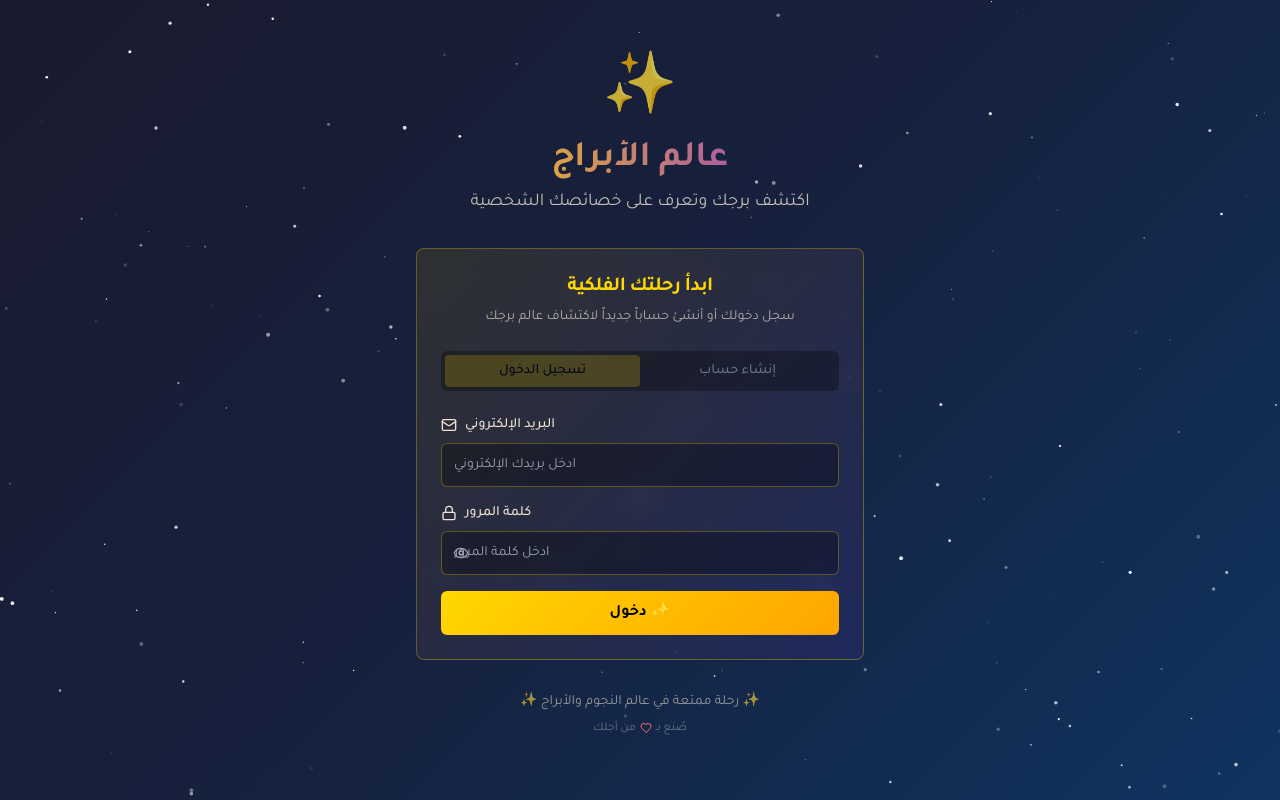
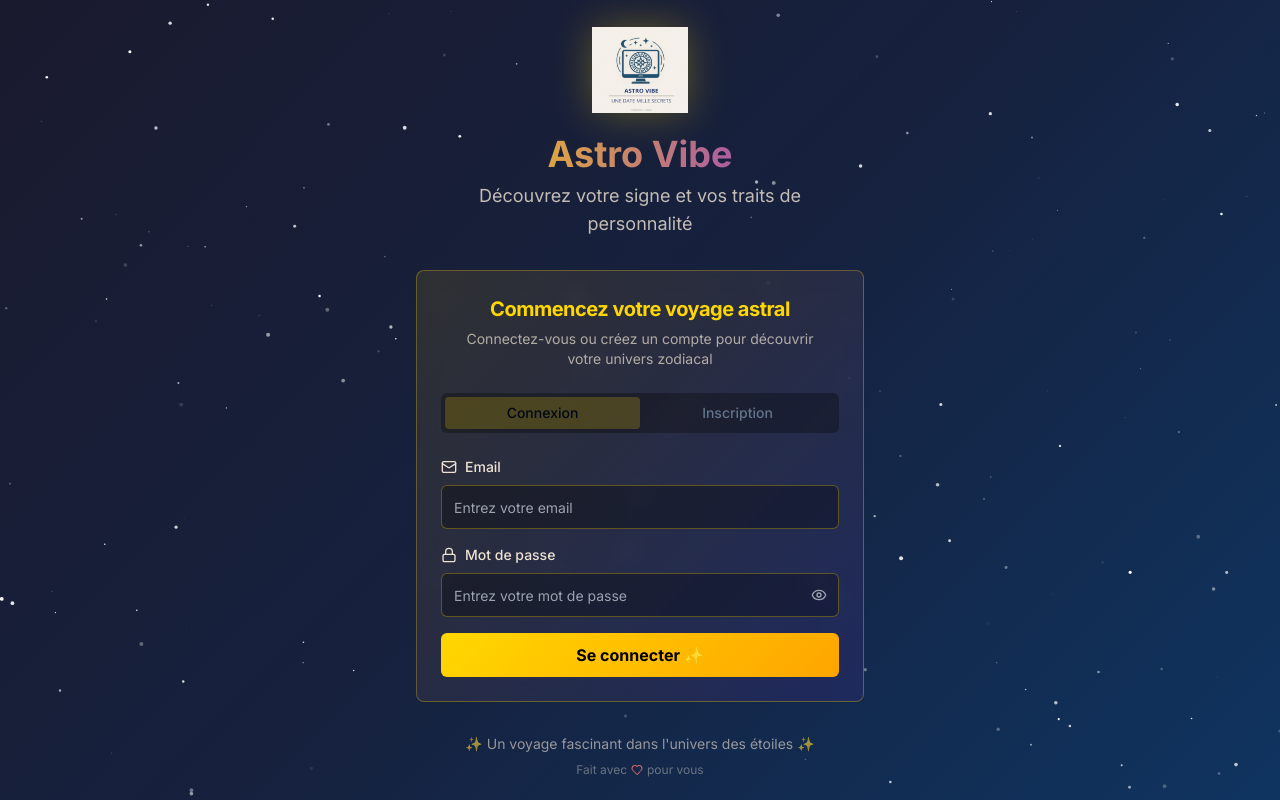
Before and after one commit to Vortexxxm/Astro-Vibe-Project, a React (Vite) app: page / in a window 1280 px wide. Built offline with nearby package versions, Linux system fonts and the light colour scheme.

Commit message:
Refactor: Update logo, language, and design
- Replaced "Lovalbel" logo with "Astro Vibe".
- Changed the language from Arabic to French.
- Improved the overall design and consistency.

```diff
--- a/index.html
+++ b/index.html
@@ -1,18 +1,18 @@
 
 <!DOCTYPE html>
-<html lang="ar" dir="rtl">
+<html lang="fr" dir="ltr">
   <head>
     <meta charset="UTF-8" />
     <meta name="viewport" content="width=device-width, initial-scale=1.0" />
-    <title>عالم الأبراج - اكتشف برجك وخصائصك</title>
-    <meta name="description" content="اكتشف برجك الفلكي وتعرف على خصائصك وصفاتك الشخصية" />
-    <meta name="author" content="عالم الأبراج" />
+    <title>Astro Vibe - Découvrez votre signe et vos caractéristiques</title>
+    <meta name="description" content="Découvrez votre signe astrologique et apprenez vos traits de personnalité" />
+    <meta name="author" content="Astro Vibe" />
 
-    <meta property="og:title" content="عالم الأبراج - اكتشف برجك وخصائصك" />
-    <meta property="og:description" content="اكتشف برجك الفلكي وتعرف على خصائصك وصفاتك الشخصية" />
+    <meta property="og:title" content="Astro Vibe - Découvrez votre signe et vos caractéristiques" />
+    <meta property="og:description" content="Découvrez votre signe astrologique et apprenez vos traits de personnalité" />
     <meta property="og:type" content="website" />
 
-    <link rel="stylesheet" href="https://fonts.googleapis.com/css2?family=Tajawal:wght@300;400;500;700;900&display=swap">
+    <link rel="stylesheet" href="https://fonts.googleapis.com/css2?family=Inter:wght@300;400;500;700;900&display=swap">
   </head>
 
   <body>
--- a/src/index.css
+++ b/src/index.css
@@ -73,8 +73,8 @@
   }
 
   body {
-    @apply bg-background text-foreground font-tajawal;
-    direction: rtl;
+    @apply bg-background text-foreground font-inter;
+    direction: ltr;
   }
 }
 
@@ -112,3 +112,13 @@
   transform: translateY(-5px);
   box-shadow: 0 20px 40px rgba(255, 215, 0, 0.2);
 }
+
+.logo-glow {
+  filter: drop-shadow(0 0 20px rgba(255, 215, 0, 0.3));
+  transition: all 0.3s ease;
+}
+
+.logo-glow:hover {
+  filter: drop-shadow(0 0 30px rgba(255, 215, 0, 0.5));
+  transform: scale(1.05);
+}
--- a/src/pages/Index.tsx
+++ b/src/pages/Index.tsx
@@ -40,8 +40,8 @@ const Index = () => {
 
     if (!formData.email || !formData.password) {
       toast({
-        title: 'خطأ',
-        description: 'يرجى ملء جميع الحقول المطلوبة',
+        title: 'Erreur',
+        description: 'Veuillez remplir tous les champs requis',
         variant: 'destructive',
       });
       return;
@@ -50,13 +50,13 @@ const Index = () => {
     try {
       await login(formData.email, formData.password);
       toast({
-        title: 'مرحباً بك!',
-        description: 'تم تسجيل الدخول بنجاح',
+        title: 'Bienvenue !',
+        description: 'Connexion réussie',
       });
     } catch (error) {
       toast({
-        title: 'خطأ',
-        description: 'البيانات غير صحيحة',
+        title: 'Erreur',
+        description: 'Données incorrectes',
         variant: 'destructive',
       });
     }
@@ -67,8 +67,8 @@ const Index = () => {
 
     if (!formData.name || !formData.email || !formData.password || !formData.birthDate) {
       toast({
-        title: 'خطأ',
-        description: 'يرجى ملء جميع الحقول المطلوبة',
+        title: 'Erreur',
+        description: 'Veuillez remplir tous les champs requis',
         variant: 'destructive',
       });
       return;
@@ -76,8 +76,8 @@ const Index = () => {
 
     if (formData.password.length < 6) {
       toast({
-        title: 'خطأ',
-        description: 'كلمة المرور يجب أن تكون 6 أحرف على الأقل',
+        title: 'Erreur',
+        description: 'Le mot de passe doit contenir au moins 6 caractères',
         variant: 'destructive',
       });
       return;
@@ -95,13 +95,13 @@ const Index = () => {
       });
 
       toast({
-        title: 'مرحباً بك في عالم الأبراج!',
-        description: `تم إنشاء حسابك بنجاح. برجك هو ${zodiacSign}`,
+        title: 'Bienvenue dans Astro Vibe !',
+        description: `Votre compte a été créé avec succès. Votre signe est ${zodiacSign}`,
       });
     } catch (error) {
       toast({
-        title: 'خطأ',
-        description: 'حدث خطأ أثناء إنشاء الحساب',
+        title: 'Erreur',
+        description: "Une erreur s'est produite lors de la création du compte",
         variant: 'destructive',
       });
     }
@@ -115,23 +115,27 @@ const Index = () => {
         <div className="w-full max-w-sm sm:max-w-md">
           {/* Header */}
           <div className="text-center mb-6 sm:mb-8">
-            <div className="mb-3 sm:mb-4">
-              <div className="text-4xl sm:text-6xl animate-glow">✨</div>
+            <div className="mb-3 sm:mb-4 flex justify-center">
+              <img
+                src="/lovable-uploads/b124b8ce-2312-4c1f-8af2-a5fc0b03508e.png"
+                alt="Astro Vibe Logo"
+                className="w-20 h-20 sm:w-24 sm:h-24 logo-glow object-contain"
+              />
             </div>
             <h1 className="text-2xl sm:text-4xl font-bold bg-gradient-to-r from-zodiac-gold to-zodiac-purple bg-clip-text text-transparent mb-2">
-              عالم الأبراج
+              Astro Vibe
             </h1>
             <p className="text-zodiac-star/80 text-sm sm:text-lg px-2">
-              اكتشف برجك وتعرف على خصائصك الشخصية
+              Découvrez votre signe et vos traits de personnalité
             </p>
           </div>
 
           {/* Auth Form */}
           <Card className="zodiac-card border-2 border-zodiac-gold/30 bg-black/20 backdrop-blur-sm">
             <CardHeader className="pb-4 sm:pb-6">
-              <CardTitle className="text-zodiac-gold text-center text-lg sm:text-xl">ابدأ رحلتك الفلكية</CardTitle>
+              <CardTitle className="text-zodiac-gold text-center text-lg sm:text-xl">Commencez votre voyage astral</CardTitle>
               <CardDescription className="text-zodiac-star/70 text-center text-xs sm:text-sm px-2">
-                سجل دخولك أو أنشئ حساباً جديداً لاكتشاف عالم برجك
+                Connectez-vous ou créez un compte pour découvrir votre univers zodiacal
               </CardDescription>
             </CardHeader>
             <CardContent className="pt-0">
@@ -141,13 +145,13 @@ const Index = () => {
                     value="login"
                     className="data-[state=active]:bg-zodiac-gold/20 text-xs sm:text-sm"
                   >
-                    تسجيل الدخول
+                    Connexion
                   </TabsTrigger>
                   <TabsTrigger
                     value="register"
                     className="data-[state=active]:bg-zodiac-gold/20 text-xs sm:text-sm"
                   >
-                    إنشاء حساب
+                    Inscription
                   </TabsTrigger>
                 </TabsList>
 
@@ -156,7 +160,7 @@ const Index = () => {
                     <div className="space-y-2">
                       <Label htmlFor="login-email" className="text-zodiac-star text-xs sm:text-sm flex items-center gap-2">
                         <Mail className="w-3 h-3 sm:w-4 sm:h-4" />
-                        البريد الإلكتروني
+                        Email
                       </Label>
                       <Input
                         id="login-email"
@@ -164,14 +168,14 @@ const Index = () => {
                         value={formData.email}
                         onChange={(e) => handleInputChange('email', e.target.value)}
                         className="bg-black/30 border-zodiac-gold/30 text-white placeholder:text-gray-400 h-10 sm:h-11 text-sm"
-                        placeholder="ادخل بريدك الإلكتروني"
+                        placeholder="Entrez votre email"
                         required
                       />
                     </div>
                     <div className="space-y-2">
                       <Label htmlFor="login-password" className="text-zodiac-star text-xs sm:text-sm flex items-center gap-2">
                         <Lock className="w-3 h-3 sm:w-4 sm:h-4" />
-                        كلمة المرور
+                        Mot de passe
                       </Label>
                       <div className="relative">
                         <Input
@@ -180,13 +184,13 @@ const Index = () => {
                           value={formData.password}
                           onChange={(e) => handleInputChange('password', e.target.value)}
                           className="bg-black/30 border-zodiac-gold/30 text-white placeholder:text-gray-400 h-10 sm:h-11 text-sm pr-10"
-                          placeholder="ادخل كلمة المرور"
+                          placeholder="Entrez votre mot de passe"
                           required
                         />
                         <button
                           type="button"
                           onClick={() => setShowPassword(!showPassword)}
-                          className="absolute left-3 top-1/2 transform -translate-y-1/2 text-gray-400 hover:text-white"
+                          className="absolute right-3 top-1/2 transform -translate-y-1/2 text-gray-400 hover:text-white"
                         >
                           {showPassword ? <EyeOff className="w-4 h-4" /> : <Eye className="w-4 h-4" />}
                         </button>
@@ -197,7 +201,7 @@ const Index = () => {
                       className="w-full bg-zodiac-gold hover:bg-zodiac-gold/80 text-black font-bold h-10 sm:h-11 text-sm sm:text-base"
                       disabled={isLoading}
                     >
-                      {isLoading ? 'جاري تسجيل الدخول...' : 'دخول ✨'}
+                      {isLoading ? 'Connexion...' : 'Se connecter ✨'}
                     </Button>
                   </form>
                 </TabsContent>
@@ -207,21 +211,21 @@ const Index = () => {
                     <div className="space-y-2">
                       <Label htmlFor="name" className="text-zodiac-star text-xs sm:text-sm flex items-center gap-2">
                         <User className="w-3 h-3 sm:w-4 sm:h-4" />
-                        الاسم الكامل
+                        Nom complet
                       </Label>
                       <Input
                         id="name"
                         value={formData.name}
                         onChange={(e) => handleInputChange('name', e.target.value)}
                         className="bg-black/30 border-zodiac-gold/30 text-white placeholder:text-gray-400 h-10 sm:h-11 text-sm"
-                        placeholder="ادخل اسمك الكامل"
+                        placeholder="Entrez votre nom complet"
                         required
                       />
                     </div>
                     <div className="space-y-2">
                       <Label htmlFor="email" className="text-zodiac-star text-xs sm:text-sm flex items-center gap-2">
                         <Mail className="w-3 h-3 sm:w-4 sm:h-4" />
-                        البريد الإلكتروني
+                        Email
                       </Label>
                       <Input
                         id="email"
@@ -229,14 +233,14 @@ const Index = () => {
                         value={formData.email}
                         onChange={(e) => handleInputChange('email', e.target.value)}
                         className="bg-black/30 border-zodiac-gold/30 text-white placeholder:text-gray-400 h-10 sm:h-11 text-sm"
-                        placeholder="ادخل بريدك الإلكتروني"
+                        placeholder="Entrez votre email"
                         required
                       />
                     </div>
                     <div className="space-y-2">
                       <Label htmlFor="password" className="text-zodiac-star text-xs sm:text-sm flex items-center gap-2">
                         <Lock className="w-3 h-3 sm:w-4 sm:h-4" />
-                        كلمة المرور
+                        Mot de passe
                       </Label>
                       <div className="relative">
                         <Input
@@ -245,14 +249,14 @@ const Index = () => {
                           value={formData.password}
                           onChange={(e) => handleInputChange('password', e.target.value)}
                           className="bg-black/30 border-zodiac-gold/30 text-white placeholder:text-gray-400 h-10 sm:h-11 text-sm pr-10"
-                          placeholder="6 أحرف على الأقل"
+                          placeholder="6 caractères minimum"
                           required
                           minLength={6}
                         />
                         <button
                           type="button"
                           onClick={() => setShowPassword(!showPassword)}
-                          className="absolute left-3 top-1/2 transform -translate-y-1/2 text-gray-400 hover:text-white"
+                          className="absolute right-3 top-1/2 transform -translate-y-1/2 text-gray-400 hover:text-white"
                         >
                           {showPassword ? <EyeOff className="w-4 h-4" /> : <Eye className="w-4 h-4" />}
                         </button>
@@ -261,7 +265,7 @@ const Index = () => {
                     <div className="space-y-2">
                       <Label htmlFor="birthDate" className="text-zodiac-star text-xs sm:text-sm flex items-center gap-2">
                         <Calendar className="w-3 h-3 sm:w-4 sm:h-4" />
-                        تاريخ الميلاد
+                        Date de naissance
                       </Label>
                       <Input
                         id="birthDate"
@@ -276,15 +280,15 @@ const Index = () => {
                     <div className="space-y-2">
                       <Label htmlFor="gender" className="text-zodiac-star text-xs sm:text-sm flex items-center gap-2">
                         <Heart className="w-3 h-3 sm:w-4 sm:h-4" />
-                        الجنس (اختياري)
+                        Genre (optionnel)
                       </Label>
                       <Select value={formData.gender} onValueChange={(value) => handleInputChange('gender', value)}>
                         <SelectTrigger className="bg-black/30 border-zodiac-gold/30 text-white h-10 sm:h-11 text-sm">
-                          <SelectValue placeholder="اختر الجنس" />
+                          <SelectValue placeholder="Choisir le genre" />
                         </SelectTrigger>
                         <SelectContent className="bg-black border-zodiac-gold/30">
-                          <SelectItem value="male" className="text-white hover:bg-zodiac-gold/20">ذكر</SelectItem>
-                          <SelectItem value="female" className="text-white hover:bg-zodiac-gold/20">أنثى</SelectItem>
+                          <SelectItem value="male" className="text-white hover:bg-zodiac-gold/20">Homme</SelectItem>
+                          <SelectItem value="female" className="text-white hover:bg-zodiac-gold/20">Femme</SelectItem>
                         </SelectContent>
                       </Select>
                     </div>
@@ -293,7 +297,7 @@ const Index = () => {
                       className="w-full bg-zodiac-purple hover:bg-zodiac-purple/80 text-white font-bold h-10 sm:h-11 text-sm sm:text-base"
                       disabled={isLoading}
                     >
-                      {isLoading ? 'جاري إنشاء الحساب...' : 'إنشاء حساب 🌟'}
+                      {isLoading ? 'Création du compte...' : 'Créer un compte 🌟'}
                     </Button>
                   </form>
                 </TabsContent>
@@ -303,11 +307,11 @@ const Index = () => {
 
           {/* Footer */}
           <div className="text-center mt-6 sm:mt-8 text-zodiac-star/60 px-4">
-            <p className="text-xs sm:text-sm">✨ رحلة ممتعة في عالم النجوم والأبراج ✨</p>
+            <p className="text-xs sm:text-sm">✨ Un voyage fascinant dans l'univers des étoiles ✨</p>
             <div className="flex justify-center items-center mt-2 text-xs text-zodiac-star/40">
-              <span>صُنع بـ</span>
+              <span>Fait avec</span>
               <Heart className="w-3 h-3 mx-1 text-red-400" />
-              <span>من أجلك</span>
+              <span>pour vous</span>
             </div>
           </div>
         </div>
--- a/tailwind.config.ts
+++ b/tailwind.config.ts
@@ -20,7 +20,7 @@ export default {
 		},
 		extend: {
 			fontFamily: {
-				'tajawal': ['Tajawal', 'sans-serif'],
+				'inter': ['Inter', 'sans-serif'],
 			},
 			colors: {
 				border: 'hsl(var(--border))',
```
Also changed, not shown: public/lovable-uploads/b124b8ce-2312-4c1f-8af2-a5fc0b03508e.png (added).
